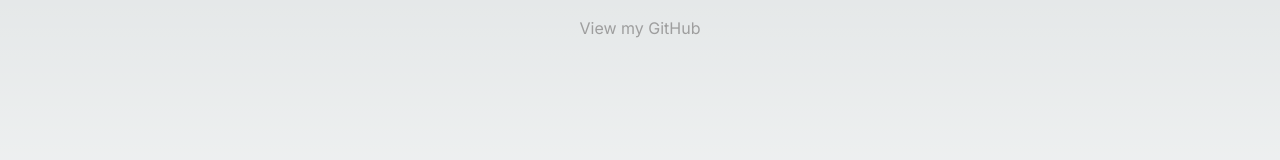
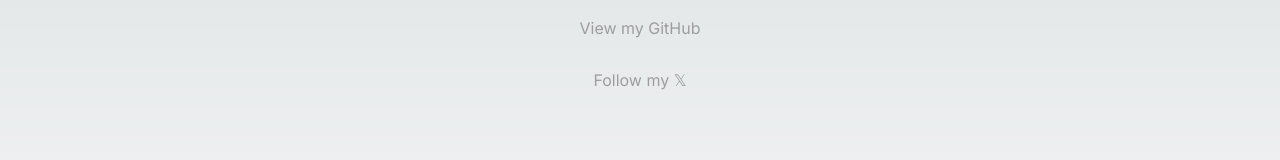
Before and after one commit to haevensk/personal-site, a Next.js app: page / in a window 1280 px wide. Shown: the part 294-454 px from the top of the page. Built offline with nearby package versions, Linux system fonts and the light colour scheme.

Commit message:
Adds link to twitter/𝕏 profile

```diff
--- a/src/app/page.tsx
+++ b/src/app/page.tsx
@@ -28,6 +28,7 @@ export default function Home() {
         <div style={{margin: 'auto', display: 'flex', flexDirection: 'column', gap: '2rem', marginTop: '10rem'}}>
           <a target='0' href="/me.cv.pdf" style={{textAlign: 'center', color: '#9E9E9E', cursor: 'pointer'}}>View my CV</a>
           <a target='0' href="https://github.com/Haeven" style={{textAlign: 'center', color: '#9E9E9E', cursor: 'pointer'}}>View my GitHub</a>
+          <a target='0' href="https://x.com/hvndevs" style={{textAlign: 'center', color: '#9E9E9E', cursor: 'pointer'}}>Follow my 𝕏</a>
           {/* <Image className={styles.githubStat} sizes={'(max-width: 768px) 100vw, auto (max-width: 1200px) 467px, 195px'} src="/stats1.svg" alt="me" width="467" height="195"/> */}
           {/* <Image className={styles.githubStat} sizes={'(max-width: 768px) 100vw, auto (max-width: 1200px) 467px, 195px'} src="/stats2.svg" alt="me" width="467" height="195"/> */}
           {/* <Image className={styles.githubStat} sizes={'(max-width: 768px) 100vw, auto (max-width: 1200px) 467px, 195px'} src="/stats3.svg" alt="me" width="467" height="195"/> */}
```
